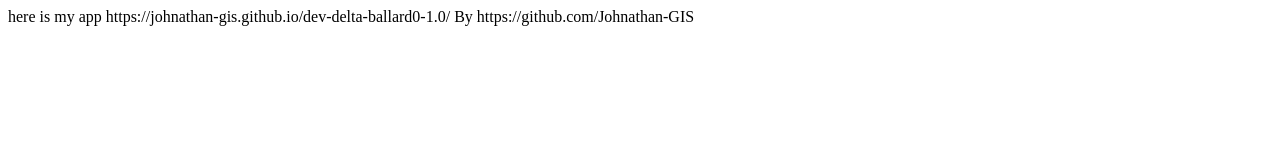
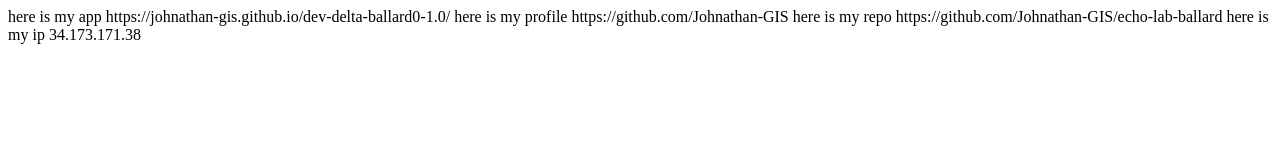
Before and after one commit to Johnathan-GIS/echo-lab-ballard, a plain HTML site: page index.html in a window 1280 px wide. Drawn offline with Linux system fonts and the light colour scheme.

Commit message:
Update index.html

```diff
--- a/index.html
+++ b/index.html
@@ -8,6 +8,11 @@
 <body>
 here is my app
  https://johnathan-gis.github.io/dev-delta-ballard0-1.0/
-By https://github.com/Johnathan-GIS
+here is my profile
+ https://github.com/Johnathan-GIS
+ here is my repo
+ https://github.com/Johnathan-GIS/echo-lab-ballard
+ here is my ip
+ 34.173.171.38
 </body>
 </html>
```
